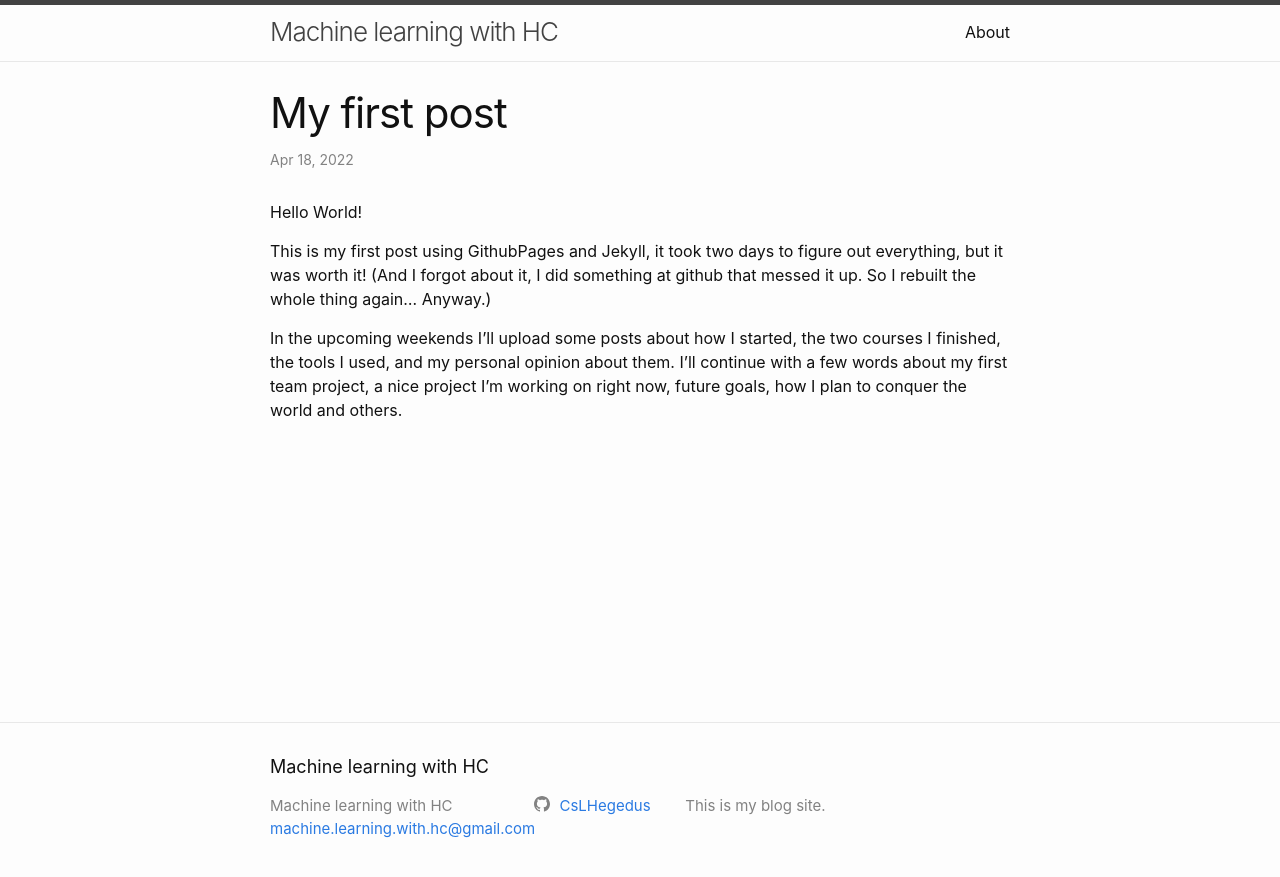
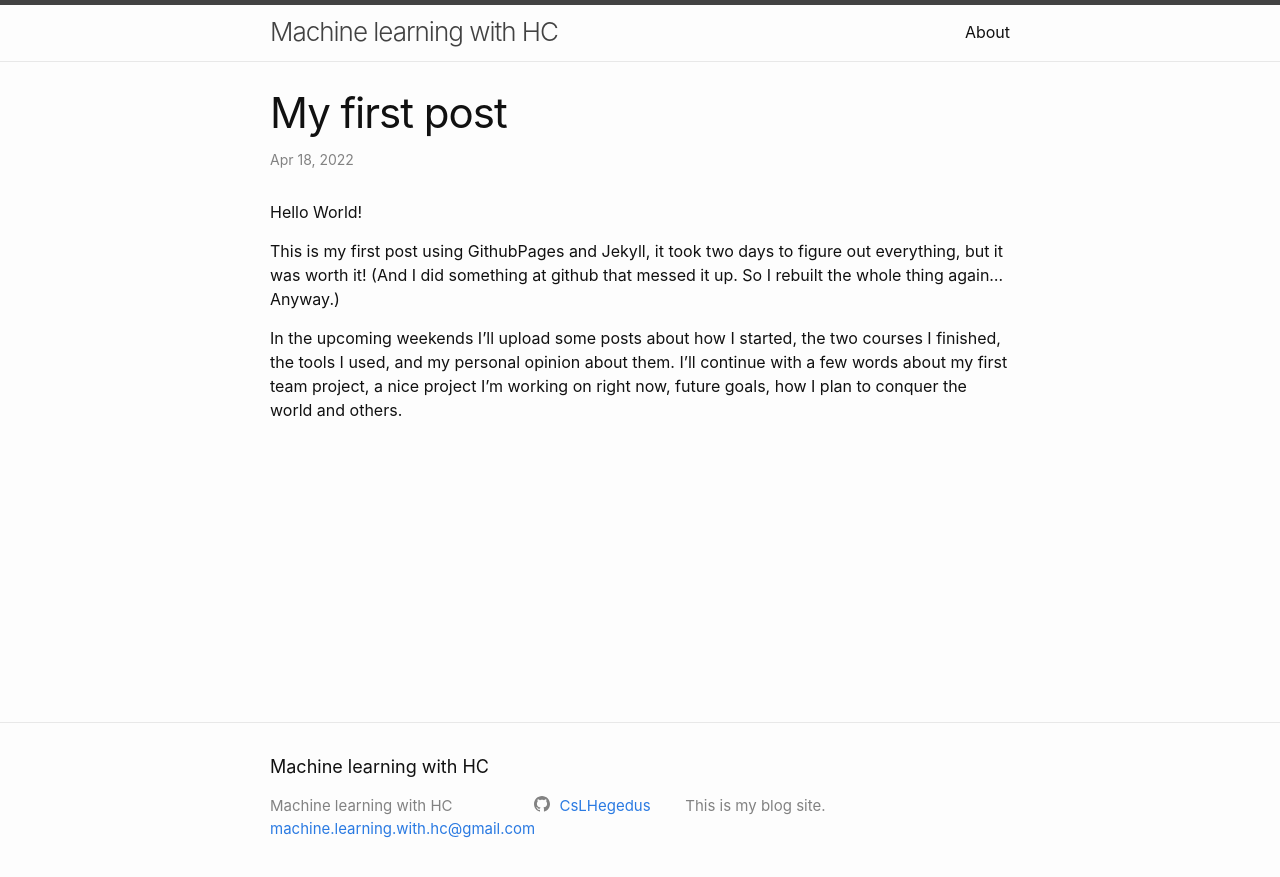
Before and after one commit to MrHegedus/my-blog, a Jekyll site: the page built from _posts/2022-04-18-first-post.md, in a window 1280 px wide. Shown: the top 877 px of the page. Built offline with Jekyll 4.4.1, drawn with Linux system fonts in a browser that asks for light colours.

Commit message:
Update 2022-04-18-first-post.md

```diff
--- a/_posts/2022-04-18-first-post.md
+++ b/_posts/2022-04-18-first-post.md
@@ -8,7 +8,7 @@ categories: posts
 Hello World!
 
 This is my first post using GithubPages and Jekyll, it took two days to figure out everything, but it was worth it!
-(And I forgot about it, I did something at github that messed it up. So I rebuilt the whole thing again… Anyway.)
+(And I did something at github that messed it up. So I rebuilt the whole thing again… Anyway.)
 
 In the upcoming weekends I’ll upload some posts about how I started, the two courses I finished, the tools I used, and my personal opinion about them.
 I’ll continue with a few words about my first team project, a nice project I’m working on right now, future goals, how I plan to conquer the world and others.
```
